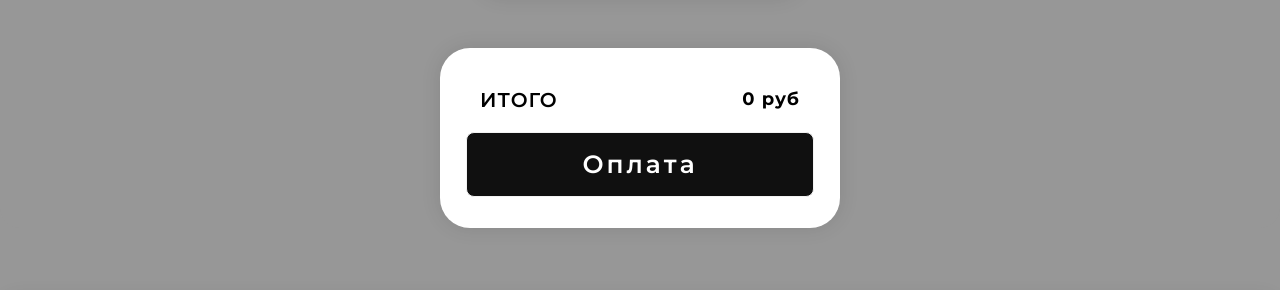
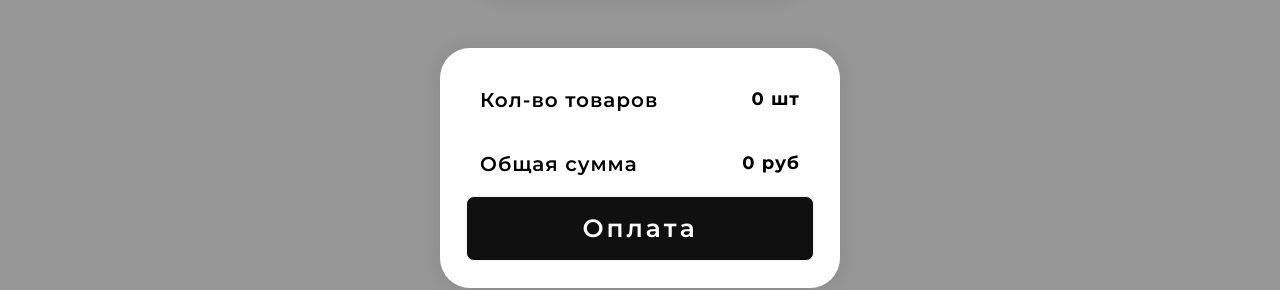
Before and after one commit to Bafmashina/test-shop, a React (Create React App) app: page /basket in a window 1280 px wide. Shown: the part 371-661 px from the top of the page. Built offline with nearby package versions, Linux system fonts and the light colour scheme.

Commit message:
Update Basket add TotalCountItems and debug countAllSum

```diff
--- a/src/components/BasketItem/BasketItem.jsx
+++ b/src/components/BasketItem/BasketItem.jsx
@@ -1,17 +1,22 @@
+import { clearItems} from "../../redux/slice/cartSlice";
 import { CartButton } from "./CartButton";
 import { CartItem } from "./CartItem";
 import "./basketItem.scss";
 import { useDispatch, useSelector } from "react-redux";
 
-export const BasketItem = () => {
+export const BasketItem = ({id}) => {
   const dispatch = useDispatch();
   const items = useSelector((state) => state.cart.items);
+
+  const onClickClear = () => {
+    dispatch(clearItems(id))
+  }
 
   return (
     <div className="body">
       <div className="wraperCart">
         <h1>Корзина</h1>
-        <div className="removeAllItems">
+        <div onClick={onClickClear} className="removeAllItems">
           <button className="removeAllItems-btn">Отчистить корзину</button>
           <img className="removeAllItems-img" src="img/basket/delete.png" alt="" />
         </div>
--- a/src/components/BasketItem/CartButton.jsx
+++ b/src/components/BasketItem/CartButton.jsx
@@ -1,14 +1,20 @@
 import React from "react";
 import { useSelector } from "react-redux";
 
+
 export const CartButton = () => {
   const { items, totalPrice } = useSelector((state) => state.cart);
+  const totalCount = items.reduce((sum, item) => sum + item.count, 0)
 
   return (
     <div className="priceComponent">
       <div className="contentPrice-C">
+        <div className="basketAllCounts">
+        <span>Кол-во товаров</span>
+          <b>{totalCount} шт</b>
+        </div>
         <div className="price">
-          <span>ИТОГО</span>
+          <span>Общая сумма</span>
           <b>{totalPrice} руб</b>
         </div>
         <div>
--- a/src/components/BasketItem/basketItem.scss
+++ b/src/components/BasketItem/basketItem.scss
@@ -192,17 +192,38 @@
   margin: 0 auto;
 
   width: 400px;
-  height: 180px;
+  height: 240px;
 
   .contentPrice-C {
     text-align: center;
+
+    .basketAllCounts{
+      display: flex;
+      justify-content: space-between;
+      padding: 20px;
+
+      span {
+        display: flex;
+        font-family: "Montserrat";
+        font-size: 20px;
+        letter-spacing: 1px;
+      }
+
+      b {
+        font-family: "Montserrat";
+        font-size: 18px;
+        letter-spacing: 1px;
+      }
+    }
 
     .price {
       display: flex;
       justify-content: space-between;
       padding: 20px;
 
+
       span {
+        display: flex;
         font-family: "Montserrat";
         font-size: 20px;
         letter-spacing: 1px;
--- a/src/redux/slice/cartSlice.js
+++ b/src/redux/slice/cartSlice.js
@@ -36,6 +36,7 @@ const cartSlice = createSlice({
     },
     clearItems(state) {
       state.items = [];
+      state.totalPrice = 0
     },
   },
 });
```
